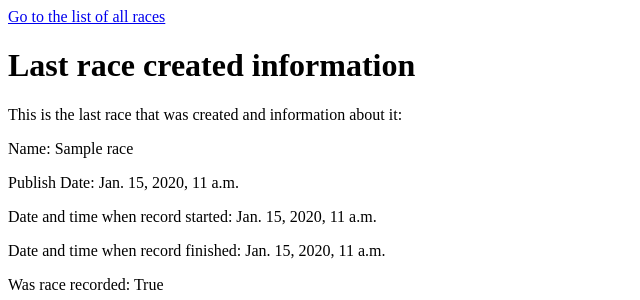
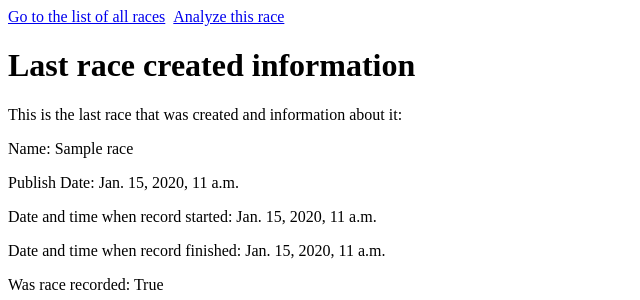
Before and after one commit to GawarWawar/karting_app, a Django app: page /recorder/ in a window 1280 px wide. Shown: the top 300 px of the page, without its empty margins (0-640 px from the left). Run offline with Django 4.2, Linux system fonts and the light colour scheme; tables that the repository leaves empty hold one stand-in row (values such as "Sample post"); parts of the project's set-up code (start-up, migrations or seed data) failed here and were passed over.

Commit message:
added button to analyze race into recorder/
- added button to analyze this race

```diff
--- a/karting_site/recorder/templates/index.html
+++ b/karting_site/recorder/templates/index.html
@@ -7,7 +7,7 @@
     }
 </style>
 <body>
-    <a href="{%url 'recorder:races' %}">Go to the list of all races</a>
+    <a href="{%url 'recorder:races' %}">Go to the list of all races</a>&#160&#160<a href="{%url 'analyzer:analyze_race' last_race.id%}">Analyze this race</a>
     <h1>Last race created information</h1>
     {%if last_race%}
         <p>
```
